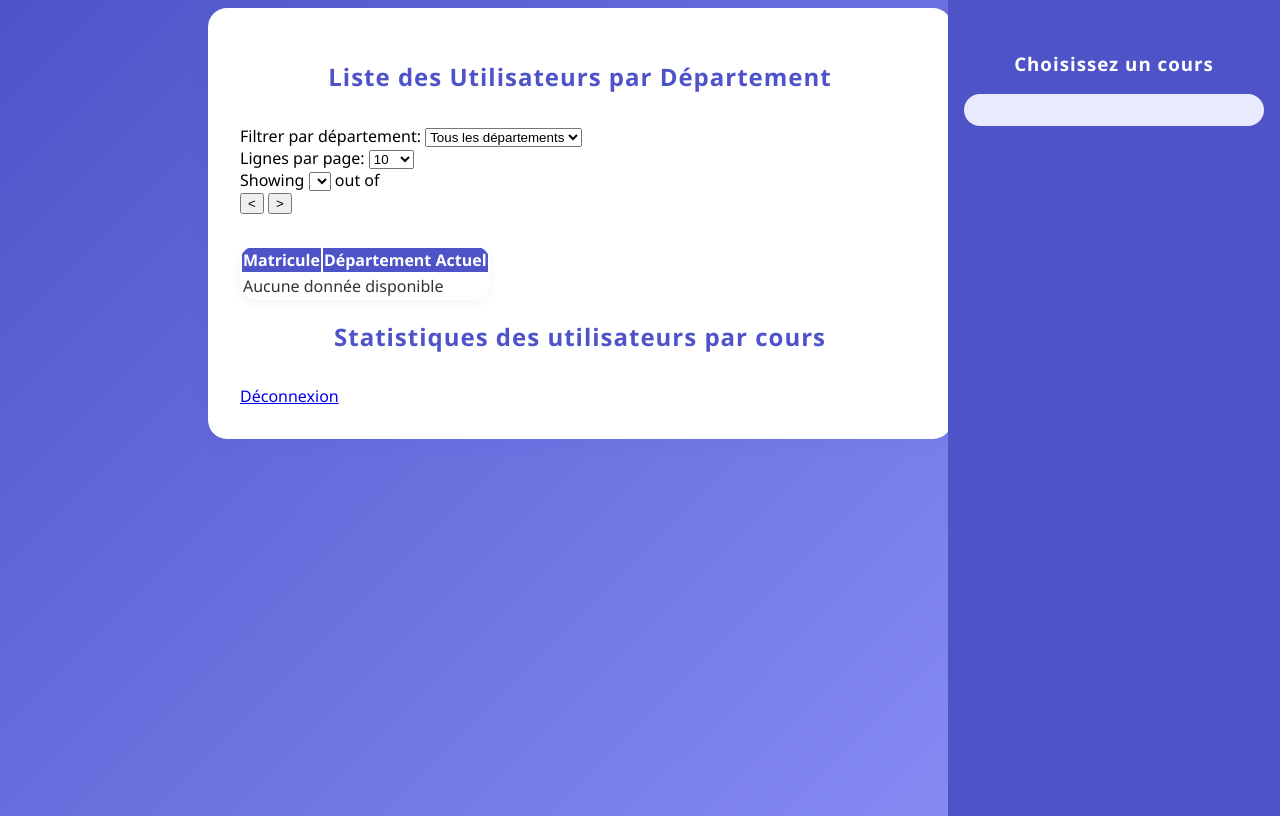
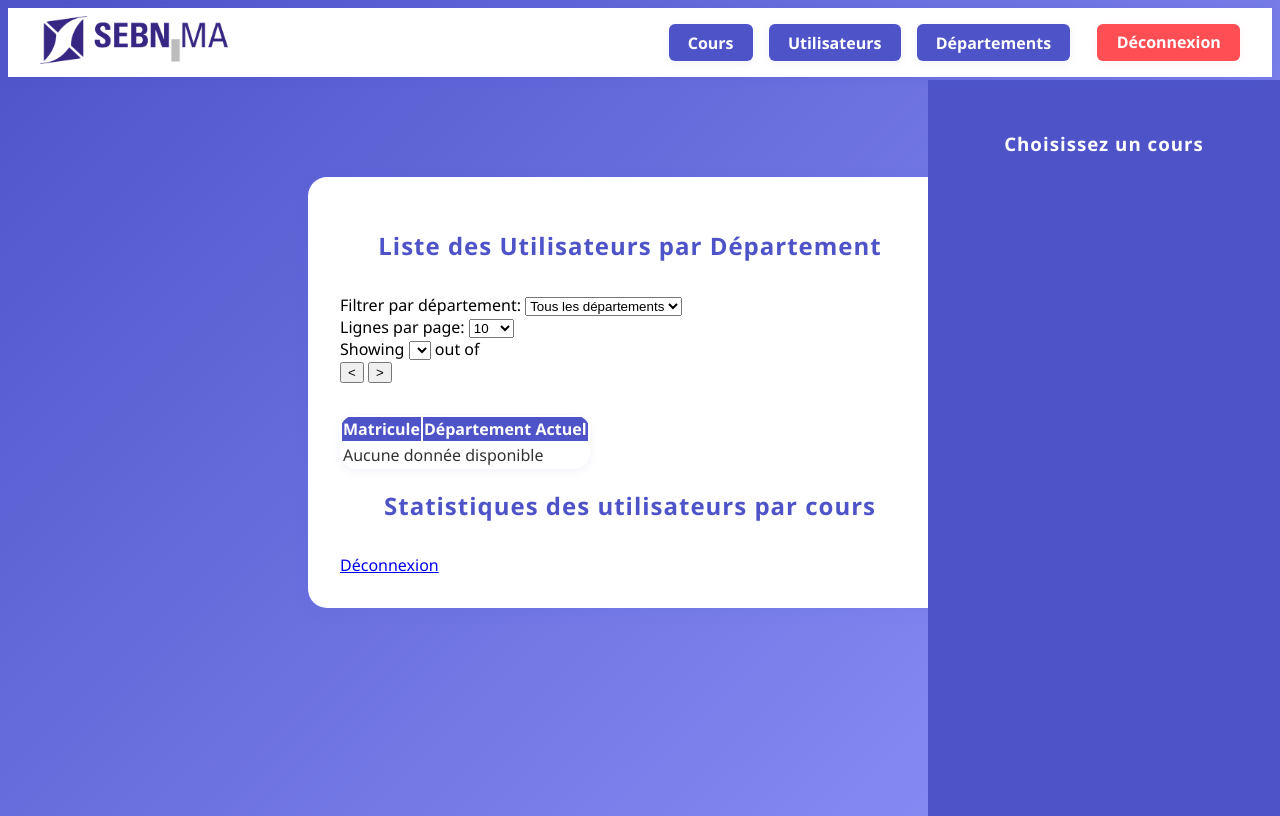
Before and after one commit to sarakr26/PFA-project, a Flask app: template mon_projet_stat_web/app/templates/extract.html in a window 1280 px wide. Run offline with Flask 3, Linux system fonts and the light colour scheme; the template is opened without the code that fills it, so the values that code supplies are empty; some libraries are stand-ins or nearby versions.

Commit message:
adddepversion

```diff
--- a/mon_projet_stat_web/app/routes.py
+++ b/mon_projet_stat_web/app/routes.py
@@ -460,47 +460,43 @@ def global_analysis():
     # Calculer le nombre total d'utilisateurs par département depuis le fichier Excel
     dept_users_count = user_dept_df['departement_actuel'].value_counts().to_dict()
 
-    # Pour chaque département, calculer les statistiques
+    # Pour chaque département, générer la liste des cours où users > 0 dans le tableau global (courses_data)
     for dept in all_departments:
         dept_courses = []
-        total_weighted_completion = 0
         total_users = dept_users_count.get(dept, 0)
-        courses_for_dept = []
-
-        for course in data:
-            dept_users = [u for u in course.get('users_list', [])
-                         if u.get('departement') == dept]
-
-            if dept_users:
-                completed = len([u for u in dept_users if u.get('completed', False)])
-                users_count = len(dept_users)
-                taux = (completed / users_count * 100) if users_count > 0 else 0
-
+        for course in courses_data:
+            users_in_dept = course['departments'].get(dept, 0)
+            if users_in_dept > 0:
                 dept_courses.append({
                     'cours': course['cours'],
-                    'users': users_count,
-                    'completed': completed,
-                    'taux_completion': round(taux, 2)
+                    'users': users_in_dept,
+                    'completed': 0,  # Optionnel, à remplir si info disponible
+                    'taux_completion': 0  # Optionnel, à remplir si info disponible
                 })
-
-                courses_for_dept.append(course['cours'])
-                total_weighted_completion += taux * users_count
-
-        # Calculer la moyenne pondérée du taux de complétion
-        avg_completion = (total_weighted_completion / len(dept_courses)) if dept_courses else 0
-
         dept_stats[dept] = {
             'courses': dept_courses,
             'total_users': total_users,
-            'avg_completion': round(avg_completion, 2),
-            'courses_list': sorted(courses_for_dept)
+            'courses_with_users': len(dept_courses)
         }
+
+    # Calculer le nombre de cours par département (où users > 0)
+    total_courses_by_dept = {dept: 0 for dept in departments}
+    for dept in departments:
+        for course in courses_data:
+            if course['departments'].get(dept, 0) > 0:
+                total_courses_by_dept[dept] += 1
+
+    # Ajouter le nombre de cours avec utilisateurs à dept_stats
+    for dept in departments:
+        if dept in dept_stats:
+            dept_stats[dept]['courses_with_users'] = total_courses_by_dept[dept]
 
     # Prepare final data for template
     return render_template('global_analysis.html',
                          courses_data=courses_data,
                          departments=departments,
-                         dept_stats=dept_stats)
+                         dept_stats=dept_stats,
+                         total_courses_by_dept=total_courses_by_dept)
 
 def extract():
     print("Début de la route /extract", file=sys.stderr)
--- a/mon_projet_stat_web/app/templates/extract.html
+++ b/mon_projet_stat_web/app/templates/extract.html
@@ -6,22 +6,143 @@
     <link rel="stylesheet" href="{{ url_for('static', filename='css/bootstrap.min.css') }}">
     <link rel="stylesheet" href="{{ url_for('static', filename='css/style.css') }}">
     <style>
-        .extract-container { max-width: 1000px; margin-left: 200px; background: #fff; border-radius: 1.2rem; box-shadow: 0 4px 16px rgba(78,84,200,0.08); padding: 2rem; }
+        .course-slider-container {
+            position: fixed;
+            margin-top: 80px;
+            right: 0;
+            top: 0;
+            width: 320px;
+            height: 100vh;
+            background: #4e54c8;
+            color: #fff;
+            padding: 2rem 1rem;
+            z-index: 1000;
+            overflow-y: auto;
+            display: flex;
+            flex-direction: column;
+            gap: 1.5rem;
+        }
+        .course-slider-container h3 {
+            color: #fff;
+            text-align: center;
+            margin-bottom: 1rem;
+        }
+        .slider-row {
+            display: flex;
+            gap: 1rem;
+            padding: 1rem;
+            background: #eaeaff;
+            border-radius: 1rem;
+            overflow-x: auto;
+            margin-bottom: 1rem;
+        }
+        .course-list {
+            list-style: none;
+            padding: 0;
+            margin: 0;
+        }
+        .course-list li {
+            margin-bottom: 1rem;
+        }
+        .course-list a {
+            color: #fff;
+            text-decoration: none;
+            font-weight: 500;
+            display: block;
+            padding: 0.75rem 1rem;
+            border-radius: 0.5rem;
+            background: rgba(255,255,255,0.08);
+            transition: background 0.2s;
+        }
+        .course-list a:hover {
+            background: #6c70d6;
+        }
+        .extract-container { max-width: 1000px; margin-top: 100px;     margin-left: 300px;
+  background: #fff; border-radius: 1.2rem; box-shadow: 0 4px 16px rgba(78,84,200,0.08); padding: 2rem; }
+        .main-header {
+
+            min-width: 320px;
+            background: #fff;
+            color: #222;
+            display: flex;
+            align-items: center;
+            justify-content: space-between;
+            padding: 0.5rem 2rem;
+            box-shadow: 0 2px 10px rgba(78,84,200,0.08);
+            position: sticky;
+            top: 0;
+            z-index: 3000;
+        }
+        .header-logo img {
+            height: 48px;
+        }
+        .header-actions {
+            display: flex;
+            align-items: center;
+            gap: 1.2rem;
+            margin-left: auto;
+        }
+        .header-nav {
+            display: flex;
+            gap: 1rem;
+        }
+        .header-nav a {
+            color: #fff;
+            background: #4e54c8;
+            font-weight: 600;
+            text-decoration: none;
+            font-size: 1rem;
+            padding: 0.45rem 1.2rem;
+            border-radius: 6px;
+            border: none;
+            transition: background 0.2s, color 0.2s, box-shadow 0.2s;
+            box-shadow: 0 2px 8px rgba(78,84,200,0.08);
+        }
+        .header-nav a:hover {
+            background: #222;
+            color: #fff;
+        }
+        .header-logout a {
+            background: #ff4e54;
+            color: #fff;
+            font-weight: 600;
+            border-radius: 6px;
+            padding: 0.45rem 1.2rem;
+            border: none;
+            text-decoration: none;
+            transition: background 0.2s;
+            margin-left: 0.5rem;
+            box-shadow: 0 2px 8px rgba(255,78,84,0.08);
+        }
+        .header-logout a:hover {
+            background: #c82333;
+        }
         .extract-title { text-align: center; color: #4e54c8; font-weight: 700; margin-bottom: 2rem; }
         .table { margin-top: 2rem; }
     </style>
 </head>
 <body class="bg-light">
-    <div class="course-slider-container" style="position:fixed; right:0; top:0; width:300px; z-index:1000; background:#4e54c8; height:100vh; padding:2rem 1rem; color:#fff;">
-        <h3 style="color:#fff; text-align:center;">Choisissez un cours</h3>
-        <div id="course-slider" class="d-flex overflow-auto" style="gap:1rem; padding:1rem; background:#eaeaff; border-radius:1rem; overflow-x:auto; display:flex; margin-bottom:2rem;">
+    <header class="main-header">
+    <div class="header-logo">
+        <img src="{{ url_for('static', filename='img/image_droite.png') }}" alt="Logo" style="height:48px;">
+    </div>
+    <div class="header-actions">
+        <nav class="header-nav">
+            <a href="{{ url_for('main.extract') }}">Cours</a>
+            <a href="{{ url_for('main.extract') }}#users-graph">Utilisateurs</a>
+            <a href="{{ url_for('main.departments_dashboard') }}">Départements</a>
+        </nav>
+        <div class="header-logout">
+            <a href="{{ url_for('main.logout') }}">Déconnexion</a>
+        </div>
+    </div>
+</header>
+    <div class="course-slider-container">
+        <h3>Choisissez un cours</h3>
+
+        <ul class="course-list">
             {% for row in data %}
-            <button class="btn btn-outline-primary course-slide-btn" data-cours="{{ row.cours }}" data-lien="{{ row.lien }}">{{ row.cours }}</button>
-            {% endfor %}
-        </div>
-        <ul class="course-list" style="list-style:none; padding:0;">
-            {% for row in data %}
-            <li style="margin-bottom:1rem;"><a href="#" class="course-link" data-cours="{{ row.cours }}" data-lien="{{ row.lien }}" style="color:#fff; text-decoration:none; font-weight:500; display:block; padding:0.75rem 1rem; border-radius:0.5rem; background:rgba(255,255,255,0.08); transition:background 0.2s;">{{ row.cours }}</a></li>
+            <li><a href="#" class="course-link" data-cours="{{ row.cours }}" data-lien="{{ row.lien }}">{{ row.cours }}</a></li>
             {% endfor %}
         </ul>
     </div>
@@ -320,6 +441,19 @@
                                 <option value="100">100</option>
                             </select>
                         </div>
+                        <div class="col-md-4">
+                            <label for="course-status-filter" class="form-label">Filtrer par statut:</label>
+                            <select id="course-status-filter" class="form-select">
+                                <option value="">Tous les statuts</option>
+                                <option value="Not started">Not started</option>
+                                <option value="In progress">In progress</option>
+                                <option value="Completed">Completed</option>
+                                <option value="Failed">Failed</option>
+                                <option value="Cancelled">Cancelled</option>
+                                <option value="Expired">Expired</option>
+                                <option value="Pending">Pending</option>
+                            </select>
+                        </div>
                     </div>
                 </div>`;
 
@@ -395,14 +529,17 @@
         const pageSelect = document.getElementById('course-page-select');
         const prevBtn = document.getElementById('course-prev-page');
         const nextBtn = document.getElementById('course-next-page');
+        const statusFilter = document.getElementById('course-status-filter');
 
         const selectedDept = deptFilter.value;
+        const selectedStatus = statusFilter ? statusFilter.value : '';
         const limit = parseInt(rowsPerPage.value);
         const currentPage = parseInt(pageSelect.value);
 
-        // Filtrer les utilisateurs
+        // Filtrer les utilisateurs par département ET statut
         const filteredUsers = window.currentCourseUsers.filter(user =>
-            !selectedDept || user.departement === selectedDept
+            (!selectedDept || user.departement === selectedDept) &&
+            (!selectedStatus || user.status === selectedStatus)
         );
 
         // Calculer la pagination
@@ -467,7 +604,7 @@
     });
 
     document.addEventListener('change', function(e) {
-        if (e.target.matches('#course-dept-filter, #course-rows-per-page, #course-page-select')) {
+        if (e.target.matches('#course-dept-filter, #course-rows-per-page, #course-page-select, #course-status-filter')) {
             filterAndPaginateCourseUsers();
         }
     });
```
Also changed, not shown: mon_projet_stat_web/app/templates/global_analysis.html (+12 -26 lines), 2 other files.
